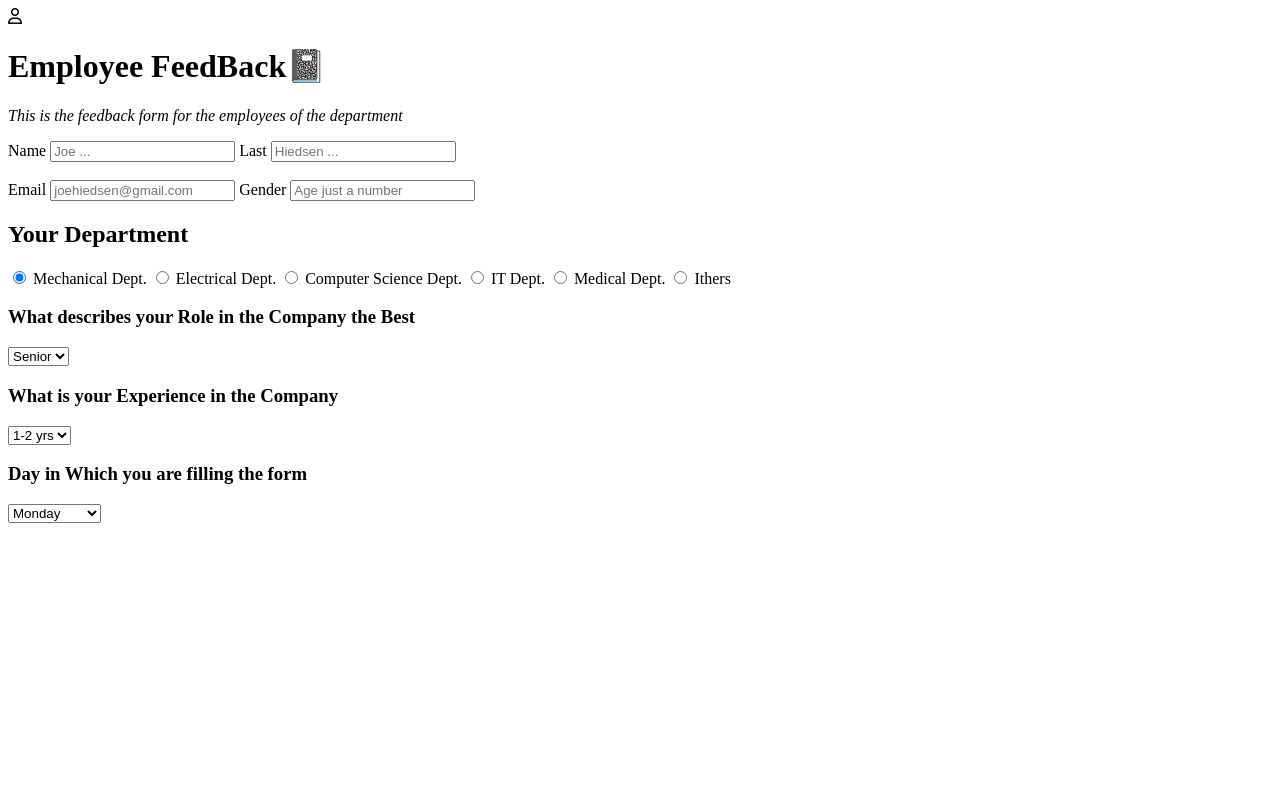
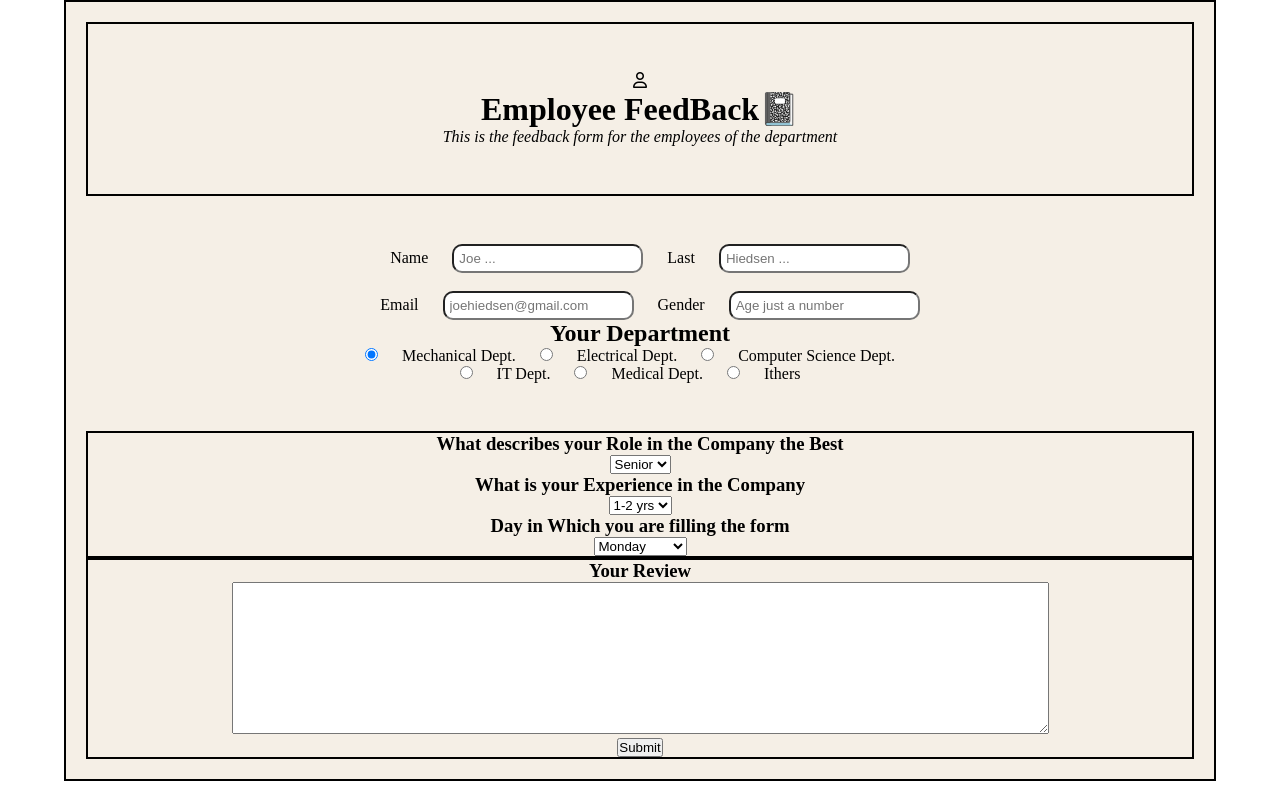
Before and after one commit to abhishekpramanik/Survey-Form, a plain HTML site: page hackio_projects/index.html in a window 1280 px wide. Drawn offline with Linux system fonts and the light colour scheme.

Commit message:
Added the Css File and some Borders

```diff
--- a/hackio_projects/index.html
+++ b/hackio_projects/index.html
@@ -57,6 +57,7 @@
 
 
             <form action="#">
+                <div class="box">
                     <div class="form-head">
                         <i class="fa fa-regular fa-user"></i>
                         <h1>Employee FeedBack📓</h1>
@@ -82,7 +83,7 @@
                         <label>Electrical Dept.</label>
 
                         <input type="radio" value="1" name="radiobtn">
-                    <label>Computer Science Dept.</label>
+                        <label>Computer Science Dept.</label><br>
 
                         <input type="radio" value="1" name="radiobtn">
                         <label>IT Dept.</label>
@@ -123,7 +124,10 @@
                     </div>
 
                     <div class="form-feedback">
-
+                        <h3>Your Review</h3>
+                        <textarea name="review" cols="100" rows="10"></textarea><br>
+                        <button>Submit</button>
+                    </div>
                 </div>
 
 
--- a/hackio_projects/style.css
+++ b/hackio_projects/style.css
@@ -0,0 +1,43 @@
+*{
+    margin: 0;
+    padding: 0;
+    box-sizing: border-box;
+}
+
+.box{
+    background-color: #F5EFE6;
+    max-width: 90%;
+    max-height: 90%;
+    align-items: center;
+    margin: auto;
+    border: 2px solid #000;
+    padding: 20px;
+}
+.form-head{
+    margin: auto;
+    text-align: center;
+    padding: 3rem;
+    border: 2px solid #000;
+}
+.form-content {
+    text-align: center;
+    padding: 3rem;
+}
+.form-content > label {
+    padding: 20px;
+
+}
+.form-content > input {
+    align: center;
+    padding: 5px;
+    border-radius: 10px;
+}
+.form-ques-experience {
+    text-align: center;
+    border: 2px solid #000;
+}
+.form-feedback {
+    text-align: center;
+    border: 2px solid #000;
+
+}
```
Lines whose indentation alone changed are shown as unchanged.
